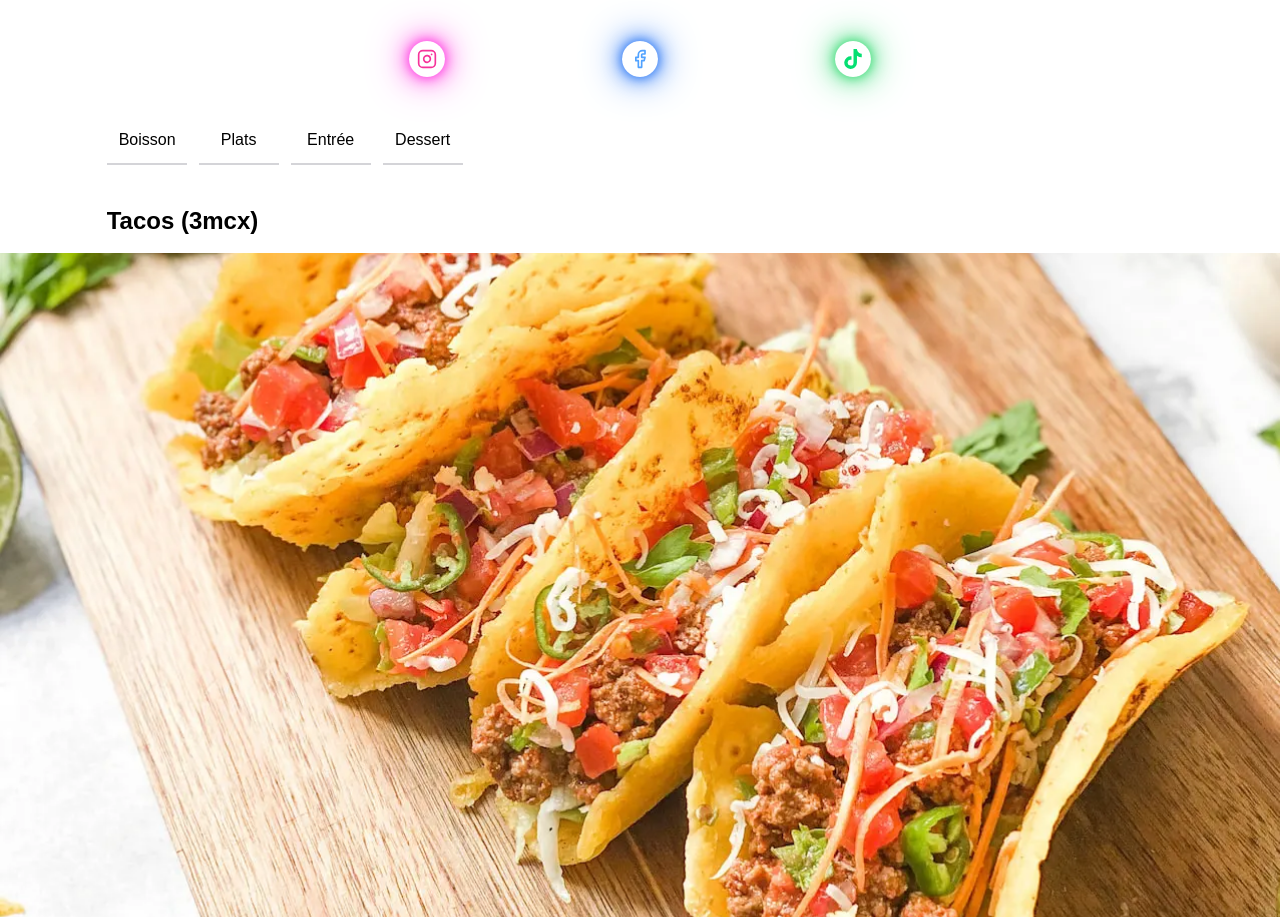
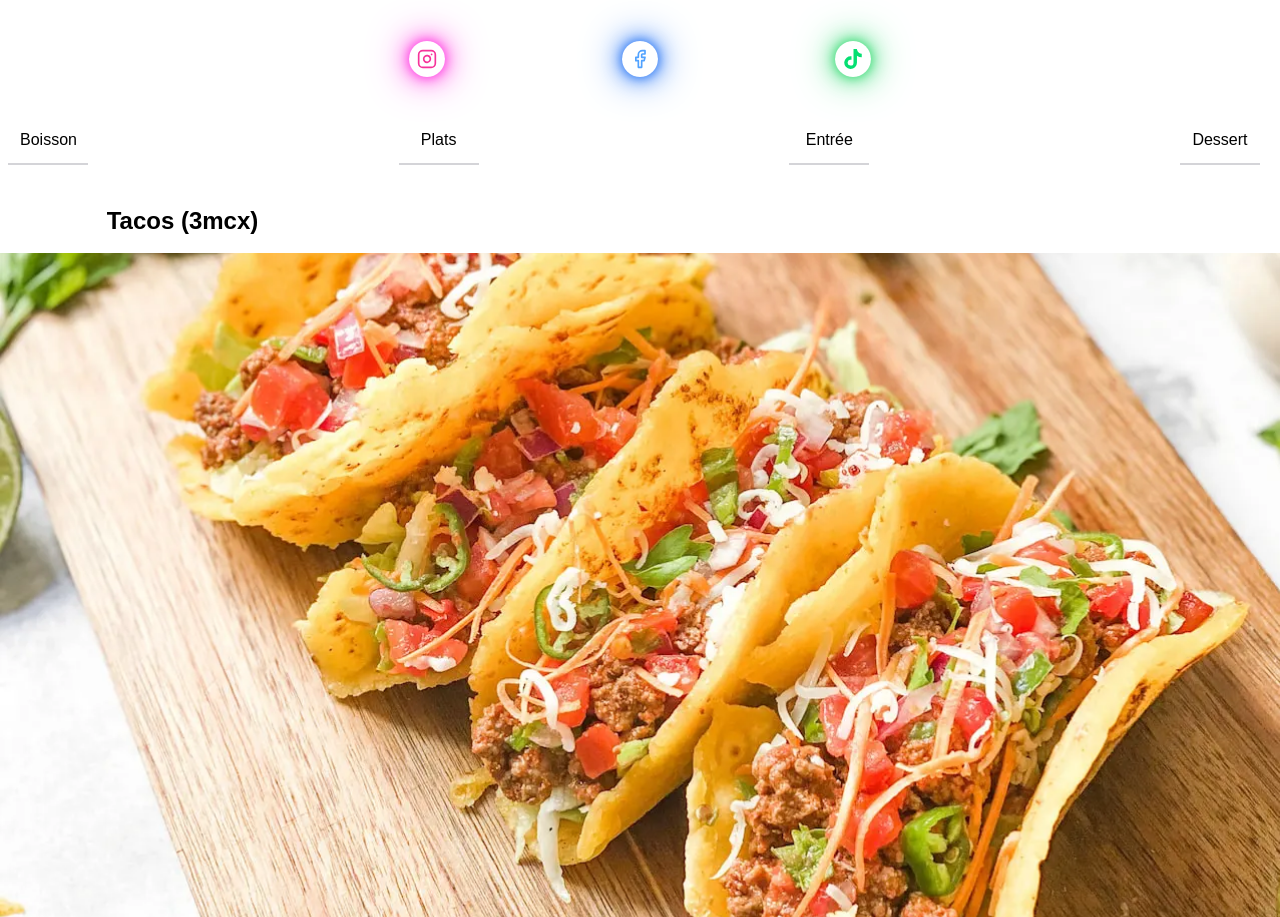
Before and after one commit to JordanFery/rosa-mexicano, a Next.js app: page / in a window 1280 px wide. Shown: the part 831-1748 px from the top of the page. Built offline with nearby package versions, Linux system fonts and the light colour scheme; a web font is replaced by a local one.

Commit message:
ajout overflow hidden pour régler la largeur de l'écran

```diff
--- a/app/page.jsx
+++ b/app/page.jsx
@@ -184,7 +184,7 @@ export default function Home() {
       {/* Navigation dans les menus */}
       <section className="grid grid-cols-12">
 
-        <div className="flex mt-10 mb-10 overflow-hidden col-start-2 col-end-12">
+        <div className="flex mt-10 mb-10 col-start-1 col-end-13 justify-between px-2">
           {navigations.map((navigaiton, index) => (
             <div key={index}>
               <Nav text={navigaiton.text} link={navigaiton.link} />
```
